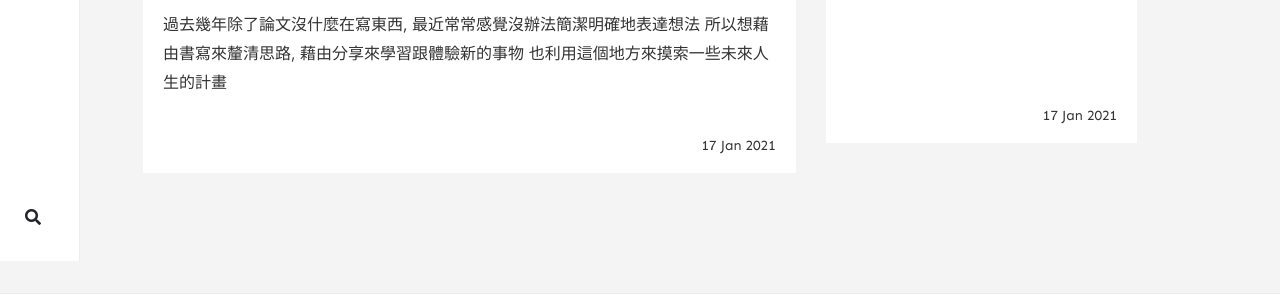
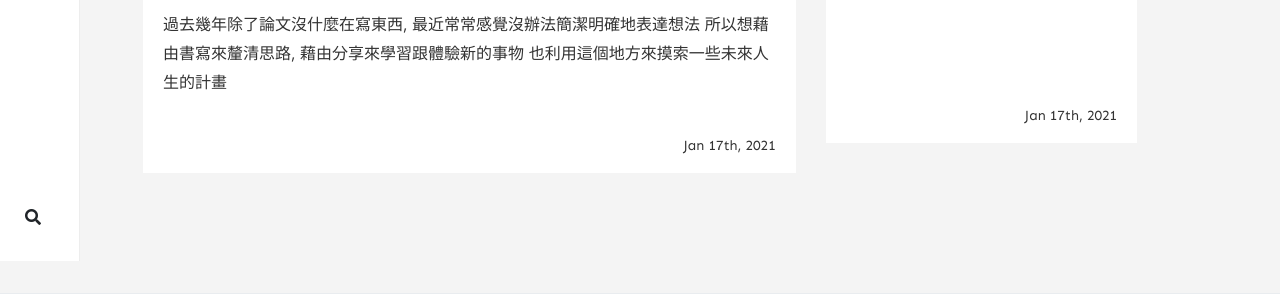
Before and after one commit to chienhsiang/chienhsiang.github.io, a Jekyll site: the page built from index.html, in a window 1280 px wide. Shown: the part 639-939 px from the top of the page. Built offline with Jekyll 4.4.1, drawn with Linux system fonts in a browser that asks for light colours; nearby versions of some CDN libraries; the list of posts is cut into pages by our own code; comment, search, counter and statistics services are not loaded.

Commit message:
Changed date format

```diff
--- a/_includes/postbox.html
+++ b/_includes/postbox.html
@@ -48,7 +48,7 @@
                     <a class="smoothscroll badge badge-primary text-capitalize" href="{{site.baseurl}}/categories#{{ category | replace: " ","-" }}">{{ category }}</a>
                     {% endfor %}
                     <span style="float:right;">
-                        {{ post.date | date_to_string }}
+                        {{ post.date | date_to_string: "ordinal", "US" }}
                     </span>
                 </span>
                 <!-- <span class="post-date">{{ post.categories }} {{ post.date | date_to_string }}</span> -->
--- a/_layouts/post.html
+++ b/_layouts/post.html
@@ -14,7 +14,7 @@ post_class: post-template
     <!-- Author & Date  Box -->
     <div class="d-flex align-items-center mt-4">
         <div>
-        <span class="post-date" ><time class="post-date" datetime="{{ page.date | date:"%Y-%m-%d" }}" >{{ page.date | date_to_string }}</time></span>
+        <span class="post-date" ><time class="post-date" datetime="{{ page.date | date:"%Y-%m-%d" }}" >{{ page.date | date_to_string: "ordinal", "US" }}</time></span>
         {% if page.last_modified_at %}
         (Updated: <time datetime="{{ page.last_modified_at | date_to_xmlschema }}" itemprop="dateModified">{{ page.last_modified_at | date: "%b %-d, %Y" }}</time>)
         {% endif %}
```
